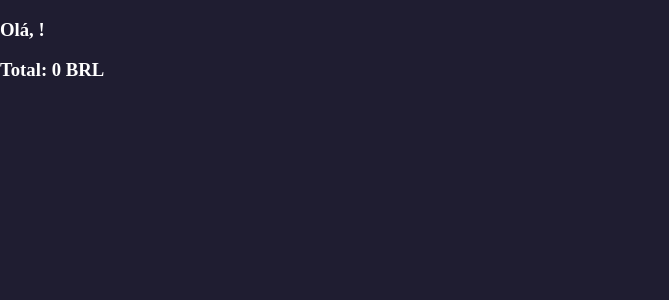
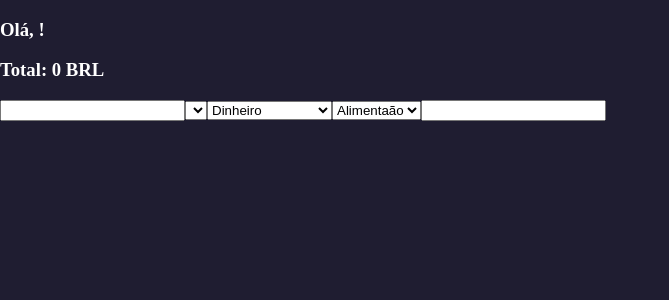
Before and after one commit to guilhermeevencio/personal-wallet, a React (Create React App) app: page /wallet in a window 1280 px wide. Shown: the top 300 px of the page, without its empty margins (0-669 px from the left). Built offline with nearby package versions, Linux system fonts and the light colour scheme; no server answers.

Commit message:
feat: Adiciona à página da carteira os inputs e selects que não dependem do estado do redux para serem renderizados.

```diff
--- a/src/Components/ExpenseForm.js
+++ b/src/Components/ExpenseForm.js
@@ -4,10 +4,35 @@ const ExpenseForm = () => {
   return (
     <div>
       <form>
+        <input
+          type="number"
+          id="value-input"
+        />
+        <select
+          id="currency-input"
+        >
 
+        </select>
+        <select
+          id="method-input"
+        >
+          <option>Dinheiro</option>
+          <option>Cartão de crédito</option>
+          <option>Cartão de débito</option>
+        </select>
+        <select
+          id="tag-input"
+        >
+          <option>Alimentaão</option>
+          <option>Lazer</option>
+          <option>Trabalho</option>
+          <option>Transporte</option>
+          <option>Saúde</option>
+        </select>
+        <input />
       </form>
     </div>
   )
 }
 
-export default ExpenseForm
+export default ExpenseForm;
--- a/src/Pages/Wallet.js
+++ b/src/Pages/Wallet.js
@@ -1,5 +1,6 @@
 import React, { useEffect } from 'react';
 import { useDispatch } from 'react-redux';
+import ExpenseForm from '../Components/ExpenseForm';
 import Header from '../Components/Header';
 import { fetchCurrencies } from '../features/saveCurrenciesCode';
 
@@ -11,6 +12,7 @@ const Wallet = () => {
   return (
     <div>
       <Header />
+      <ExpenseForm />
     </div>
   )
 }
```
